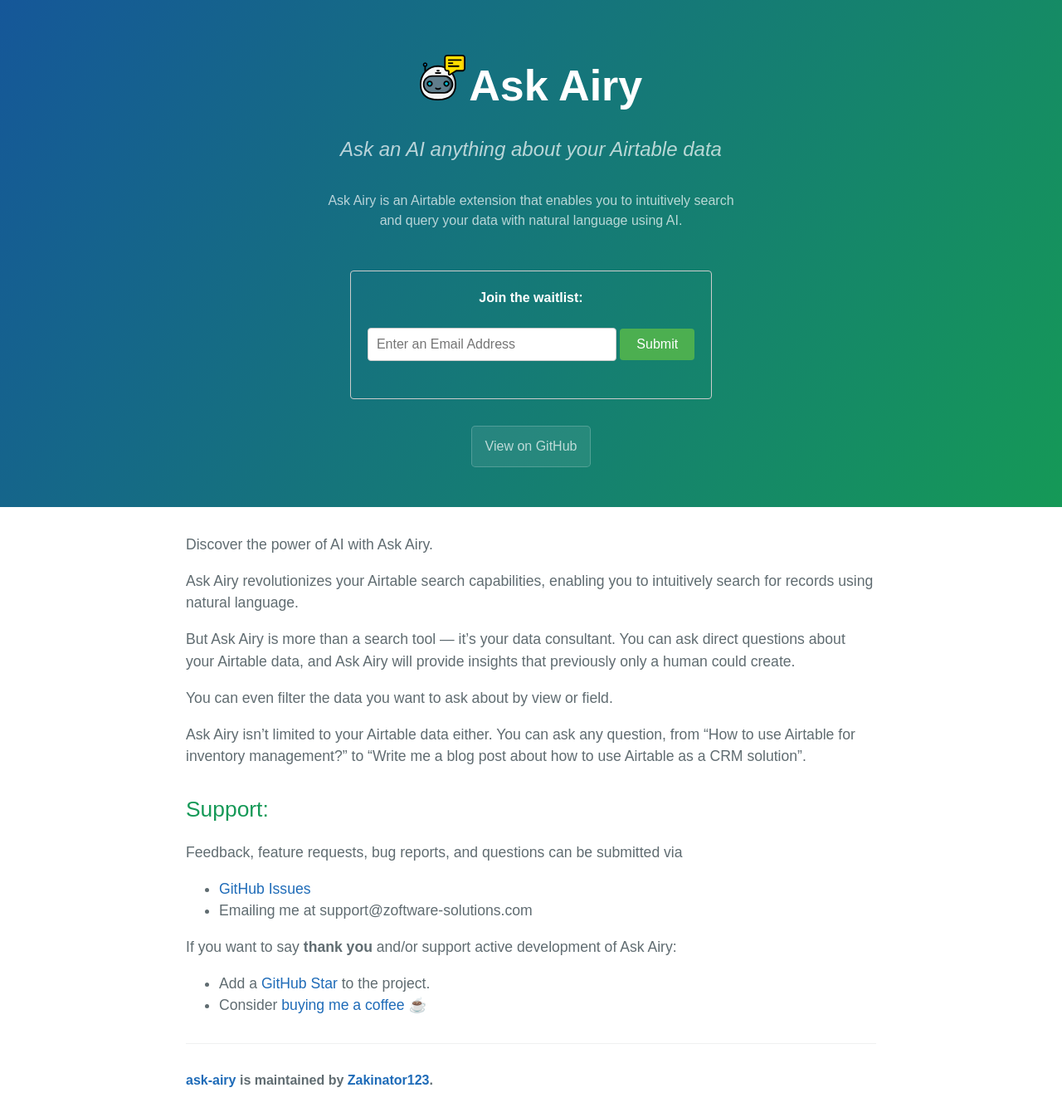
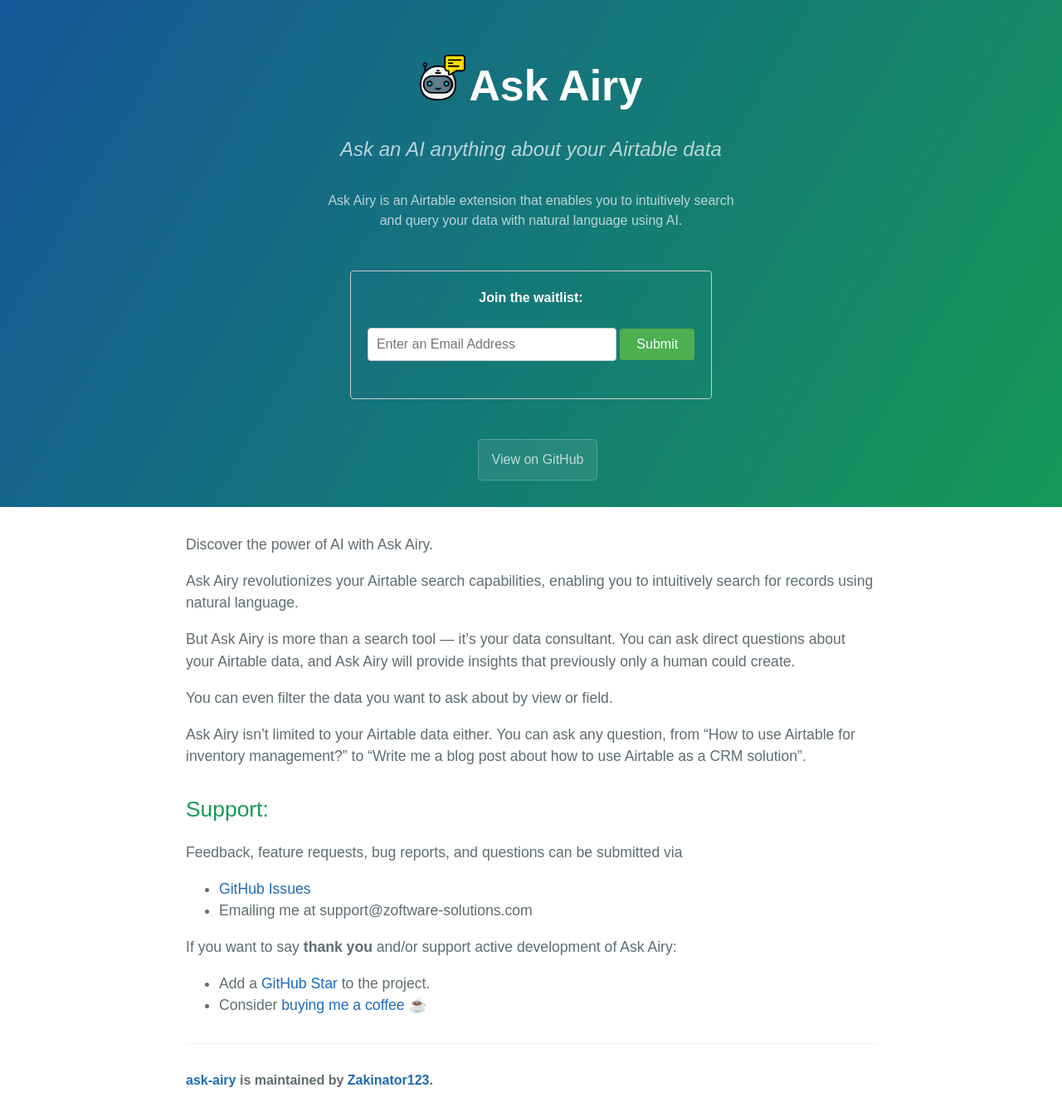
Before and after one commit to Zakinator123/ask-airy, a Jekyll site: the page built from docs/index.md, in a window 1280 px wide. Shown: the whole page at 83% size. Built offline with Jekyll 4.4.1, drawn with Linux system fonts in a browser that asks for light colours.

Commit message:
Update styling on landing page

```diff
--- a/docs/_layouts/default.html
+++ b/docs/_layouts/default.html
@@ -114,13 +114,9 @@
     <!--    <script src="https://gumroad.com/js/gumroad.js"></script>-->
     <!--    <a class="gumroad-button" href="https://zoftware.gumroad.com/l/ask-airy">Start your Free Trial via </a>-->
 
-    {% if site.github.is_project_page %}
-    <a href="{{ site.github.repository_url }}" class="btn">View on GitHub</a>
-    {% endif %}
-    {% if site.show_downloads %}
-    <a href="{{ site.github.zip_url }}" class="btn">Download .zip</a>
-    <a href="{{ site.github.tar_url }}" class="btn">Download .tar.gz</a>
-    {% endif %}
+    <!--    <a href="https://airtable.com/marketplace/blk1uzvEpSC9ywbth/checkout-cart-zoftware-solutions" target="_blank" class="btn">View on Airtable Marketplace</a>-->
+    <a href="{{ site.github.repository_url }}" target="_blank" class="btn">View on GitHub</a>
+
 </header>
 
 <main id="content" class="main-content" role="main">
--- a/docs/_sass/jekyll-theme-cayman.scss
+++ b/docs/_sass/jekyll-theme-cayman.scss
@@ -63,7 +63,9 @@
 
 .btn {
   display: inline-block;
-  margin-bottom: 1rem;
+  height: 50px;
+  margin-top: 1rem;
+  margin-left: 1rem;
   color: rgba(255, 255, 255, 0.7);
   background-color: rgba(255, 255, 255, 0.08);
   border-color: rgba(255, 255, 255, 0.2);
@@ -71,6 +73,7 @@
   border-width: 1px;
   border-radius: 0.3rem;
   transition: color 0.2s, background-color 0.2s, border-color 0.2s;
+  padding: 0.75rem 1rem;
 
   &:hover {
     color: rgba(255, 255, 255, 0.8);
@@ -79,29 +82,13 @@
     border-color: rgba(255, 255, 255, 0.3);
   }
 
-  + .btn {
-    margin-left: 1rem;
-  }
-
-  @include large {
-    padding: 0.75rem 1rem;
-  }
-
-  @include medium {
-    padding: 0.6rem 0.9rem;
-    font-size: 0.9rem;
-  }
-
   @include small {
-    display: block;
+    margin-top: 1rem;
+    margin-bottom: 0;
+    margin-left: 0;
+    max-width: 345px;
     width: 100%;
     padding: 0.75rem;
-    font-size: 0.9rem;
-
-    + .btn {
-      margin-top: 1rem;
-      margin-left: 0;
-    }
   }
 }
 
```
